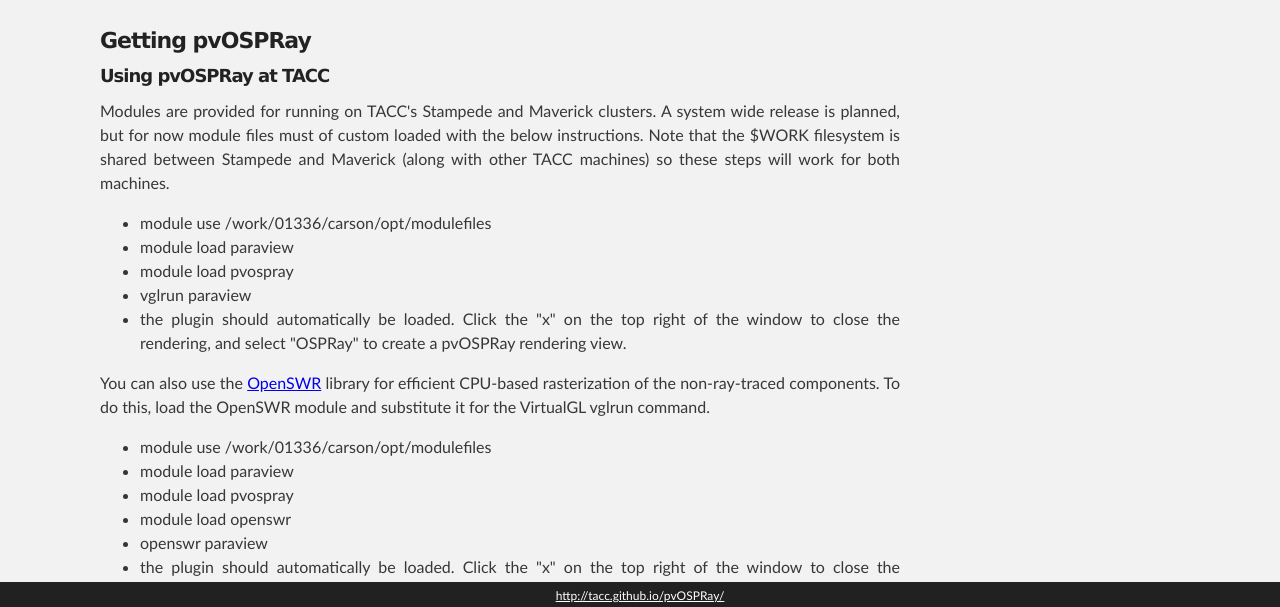
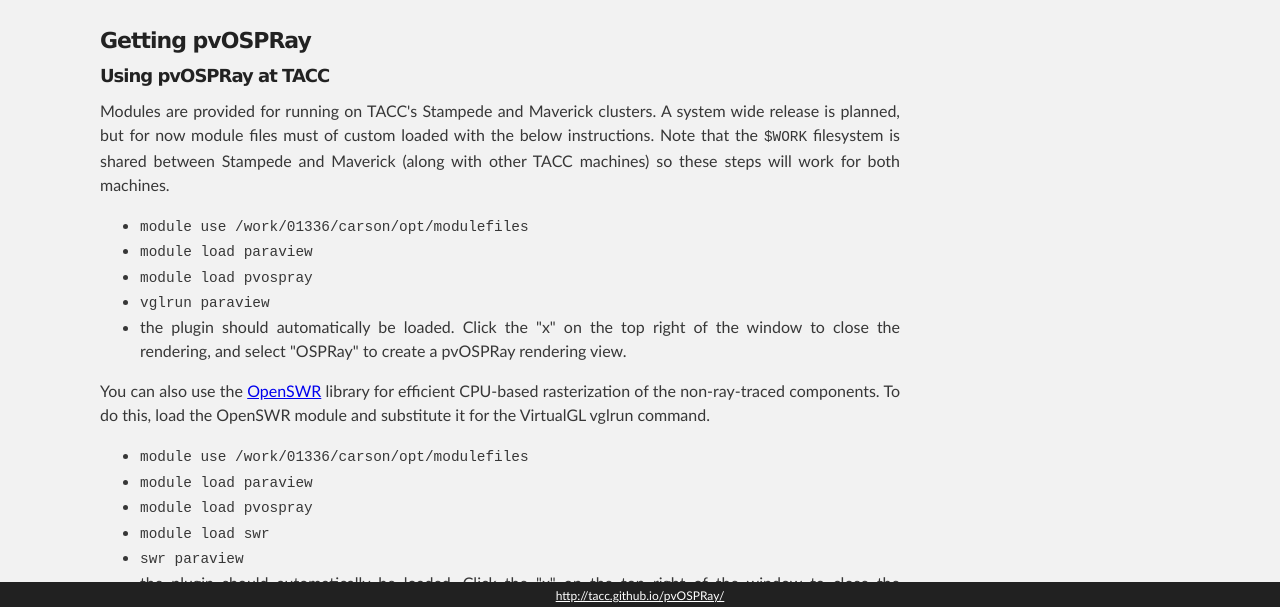
Before and after one commit to TACC/pvOSPRay, a plain HTML site: page getting_pvospray.html in a window 1280 px wide. Shown: the part 191-798 px from the top of the page. Drawn offline with Linux system fonts and the light colour scheme.

Commit message:
fixed openswr commands

```diff
--- a/getting_pvospray.html
+++ b/getting_pvospray.html
@@ -39,12 +39,12 @@
 <h2>Using pvOSPRay at TACC</h2>
 
 <p>Modules are provided for running on TACC's Stampede and Maverick clusters.  A system wide release is planned, but for now module files must of custom loaded with the below instructions.
-Note that the $WORK filesystem is shared between Stampede and Maverick (along with other TACC machines) so these steps will work for both machines.</p>
+Note that the <code>$WORK</code> filesystem is shared between Stampede and Maverick (along with other TACC machines) so these steps will work for both machines.</p>
 <ul>
-<li>module use /work/01336/carson/opt/modulefiles</li>
-<li>module load paraview</li>
-<li>module load pvospray</li>
-<li>vglrun paraview</li>
+<li><code>module use /work/01336/carson/opt/modulefiles</code></li>
+<li><code>module load paraview</code></li>
+<li><code>module load pvospray</code></li>
+<li><code>vglrun paraview</code></li>
 <li>the plugin should automatically be loaded. Click the "x" on the top right of the window to close the rendering, and select "OSPRay" to create a pvOSPRay rendering view.</li>
 </ul>
 
@@ -52,11 +52,11 @@
 To do this, load the OpenSWR module and substitute it for the VirtualGL vglrun command.
 </p>
 <ul>
-<li>module use /work/01336/carson/opt/modulefiles</li>
-<li>module load paraview</li>
-<li>module load pvospray</li>
-<li>module load openswr</li>
-<li>openswr paraview</li>
+<li><code>module use /work/01336/carson/opt/modulefiles</code></li>
+<li><code>module load paraview</code></li>
+<li><code>module load pvospray</code></li>
+<li><code>module load swr</code></li>
+<li><code>swr paraview</code></li>
 <li>the plugin should automatically be loaded. Click the "x" on the top right of the window to close the rendering, and select "OSPRay" to create a pvOSPRay rendering view.</li>
 </ul>
 
```
